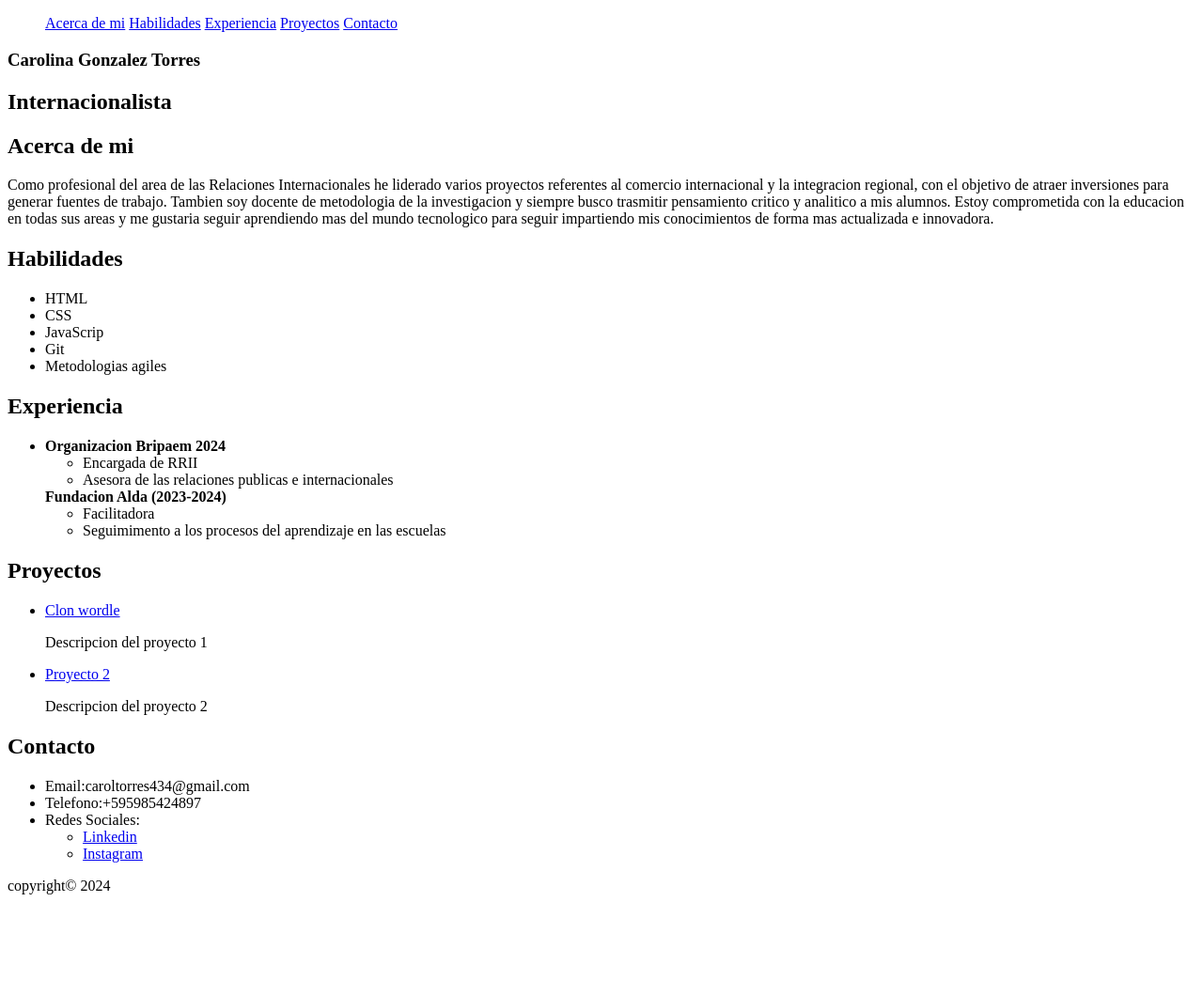
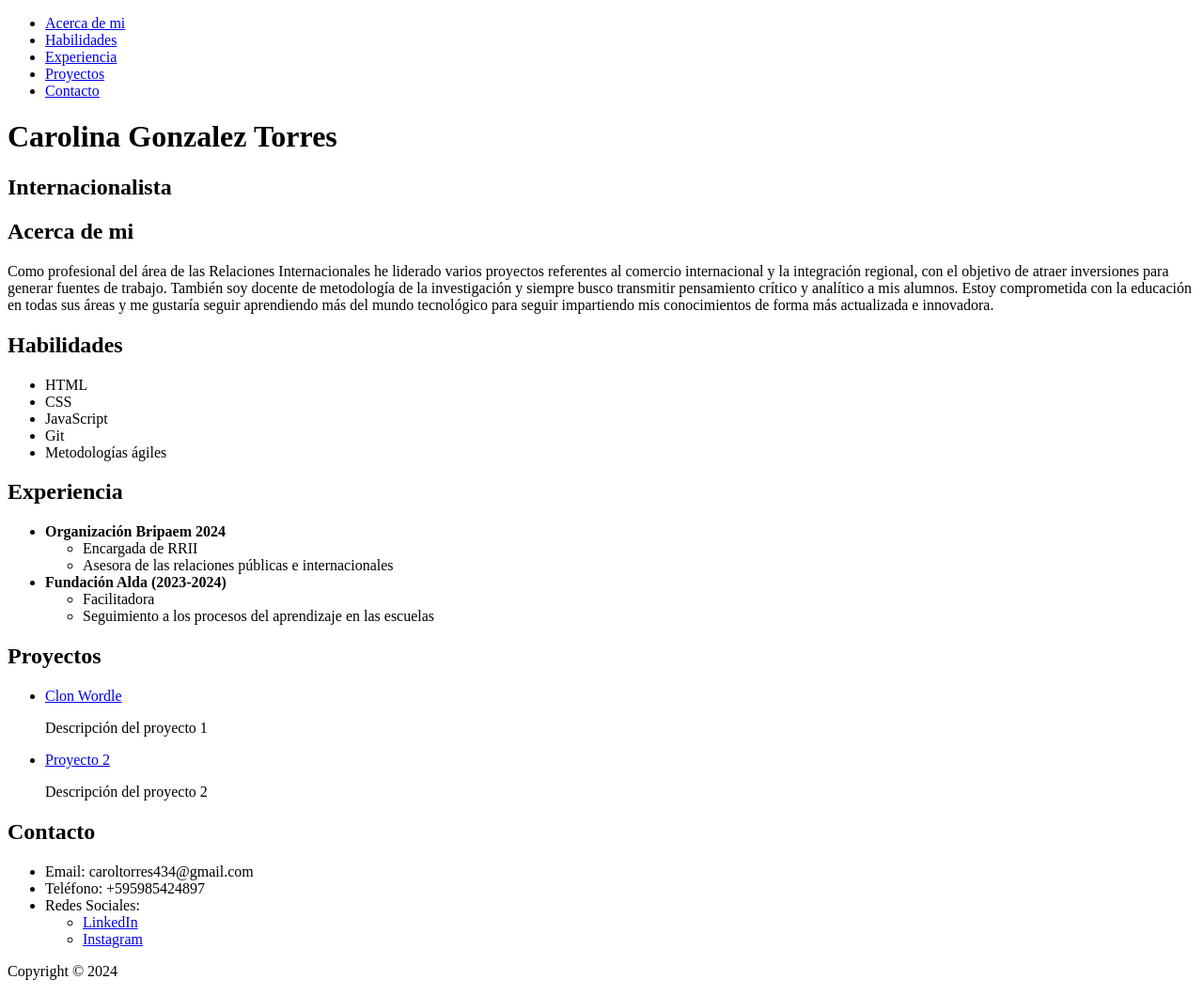
Before and after one commit to Carolbgtorres/Porfolio-de-Carolina-Gonzalez-Torres, a plain HTML site: page index.html in a window 1280 px wide. Shown: the whole page at 94% size. Before the commit the page ends 968 px from the top, so only its background shows below. Drawn offline with Linux system fonts and the light colour scheme.

Commit message:
Add files via upload
Signed-off-by: Carolbgtorres <caroltorres434@gmail.com>

```diff
--- a/index.html
+++ b/index.html
@@ -1,103 +1,95 @@
 <!DOCTYPE html>
 <html>
 <head>
-        <title> Mi porfolio </title>
-    </header>
+    <title>Mi porfolio</title>
+</head>
 <body>
     <header>
         <nav>
             <ul>
-                <a href="#acerca-de-mi">Acerca de mi</a>
-                <a href="#habilidades">Habilidades</a>
-                <a href="#experiencia">Experiencia</a>
-                <a href="#proyectos">Proyectos</a>
-                <a href="#contacto">Contacto</a>
+                <li><a href="#acerca-de-mi">Acerca de mi</a></li>
+                <li><a href="#habilidades">Habilidades</a></li>
+                <li><a href="#experiencia">Experiencia</a></li>
+                <li><a href="#proyectos">Proyectos</a></li>
+                <li><a href="#contacto">Contacto</a></li>
             </ul>
-            <nav>
-    <h1> Carolina Gonzalez Torres</h1>
-    <h2> Internacionalista</h2>
+        </nav>
+        <h1>Carolina Gonzalez Torres</h1>
+        <h2>Internacionalista</h2>
     </header>
     <main>
-        <section id="Acerca de mi"></section>
-            <h2>Acerca de  mi</h2>
+        <section id="acerca-de-mi">
+            <h2>Acerca de mi</h2>
             <p>
-                Como profesional del area de las Relaciones Internacionales he liderado varios proyectos
-                referentes al comercio internacional y la integracion regional, con el objetivo de atraer inversiones
+                Como profesional del área de las Relaciones Internacionales he liderado varios proyectos
+                referentes al comercio internacional y la integración regional, con el objetivo de atraer inversiones
                 para generar fuentes de trabajo.
-                Tambien soy docente de metodologia de la investigacion y siempre
-                busco trasmitir pensamiento critico y analitico a mis alumnos.
-                Estoy comprometida con la educacion en todas sus areas y me gustaria seguir
-                aprendiendo mas del mundo tecnologico
-                para seguir impartiendo mis conocimientos de forma mas actualizada e innovadora.
-            <p>
+                También soy docente de metodología de la investigación y siempre
+                busco transmitir pensamiento crítico y analítico a mis alumnos.
+                Estoy comprometida con la educación en todas sus áreas y me gustaría seguir
+                aprendiendo más del mundo tecnológico
+                para seguir impartiendo mis conocimientos de forma más actualizada e innovadora.
+            </p>
         </section>
-        <section id="Habilidades"></section>
+        <section id="habilidades">
             <h2>Habilidades</h2>
             <ul>
                 <li>HTML</li>
                 <li>CSS</li>
-                <li>JavaScrip</li>
+                <li>JavaScript</li>
                 <li>Git</li>
-                <li>Metodologias agiles</li>
+                <li>Metodologías ágiles</li>
             </ul>
         </section>
-    </main>
-    <section id="Experiencia"></section>
-        <h2> Experiencia</h2>
+        <section id="experiencia">
+            <h2>Experiencia</h2>
             <ul>
                 <li>
-                <b> Organizacion Bripaem 2024</b>
+                    <strong>Organización Bripaem 2024</strong>
                     <ul>
                         <li>Encargada de RRII</li>
-                    <li>Asesora de las relaciones publicas e internacionales</li>
-                </li>
+                        <li>Asesora de las relaciones públicas e internacionales</li>
                     </ul>
                 </li>
-                <strong> Fundacion Alda (2023-2024)</strong>
+                <li>
+                    <strong>Fundación Alda (2023-2024)</strong>
                     <ul>
-                        <li> Facilitadora</li>
-                        <li> Seguimimento a los procesos del aprendizaje en las escuelas</li>
-                    </li>
+                        <li>Facilitadora</li>
+                        <li>Seguimiento a los procesos del aprendizaje en las escuelas</li>
                     </ul>
                 </li>
             </ul>
         </section>
-            <section id="Proyectos"></section>
+        <section id="proyectos">
             <h2>Proyectos</h2>
             <ul>
                 <li>
-                    <a href="https://www.nytimes.com/games/wordle/index.html"
-                    >Clon wordle</a
-                    >
-                    <p> Descripcion del proyecto 1</p>
+                    <a href="https://www.nytimes.com/games/wordle/index.html">Clon Wordle</a>
+                    <p>Descripción del proyecto 1</p>
                 </li>
                 <li>
                     <a href="https://www.nytimes.com/games/wordle/index.html">Proyecto 2</a>
-                    <p> Descripcion del proyecto 2</p>
+                    <p>Descripción del proyecto 2</p>
                 </li>
             </ul>
         </section>
-            <section id="Contacto"></section>
-                <h2> Contacto</h2>
+        <section id="contacto">
+            <h2>Contacto</h2>
             <ul>
-                    <li>Email:caroltorres434@gmail.com</li>
-                    <li>Telefono:+595985424897</li>
+                <li>Email: caroltorres434@gmail.com</li>
+                <li>Teléfono: +595985424897</li>
                 <li>
                     Redes Sociales:
                     <ul>
-                            <li>
-                        <a href="linkedin.com/in/carolina-gonzález-torres-b1380a1a3">Linkedin</a>
-                        </li>
-                            <li>
-                        <a href="https://www.instagram.com/caroltorrestt/?igsh=MWIwZ2RzNmM5eTltdw%3D%3D&utm_source=qr">Instagram</a>
-                        </li>
+                        <li><a href="https://www.linkedin.com/in/carolina-gonzález-torres-b1380a1a3">LinkedIn</a></li>
+                        <li><a href="https://www.instagram.com/caroltorrestt/?igsh=MWIwZ2RzNmM5eTltdw%3D%3D&utm_source=qr">Instagram</a></li>
                     </ul>
                 </li>
             </ul>
         </section>
     </main>
     <footer>
-                <p>copyright&copy; 2024</p>
+        <p>Copyright &copy; 2024</p>
     </footer>
 </body>
-    </head>
+</html>
```
Lines whose indentation alone changed are shown as unchanged.
